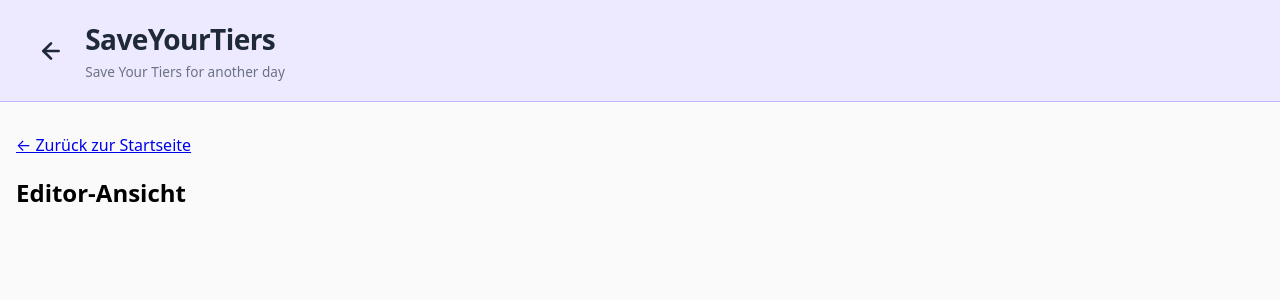
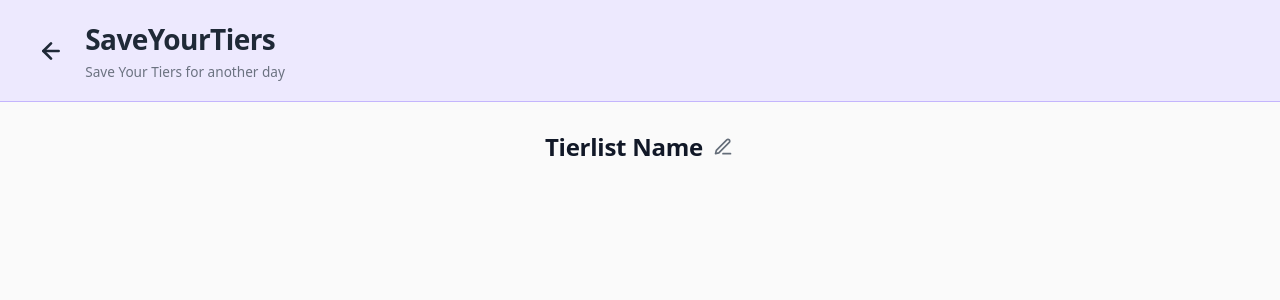
Before and after one commit to 2711AnnaMaria/modul-324-buelk-minotti-hufschmid, an Angular app in the folder app/: page /editor in a window 1280 px wide. Shown: the top 300 px of the page. Built offline with nearby package versions, Linux system fonts and the light colour scheme.

Commit message:
feat: implement title editing functionality in editor component

```diff
--- a/app/src/app/pages/editor/editor.component.html
+++ b/app/src/app/pages/editor/editor.component.html
@@ -1,2 +1,34 @@
-<p><a routerLink="/">&larr; Zurück zur Startseite</a></p>
-<h2>Editor-Ansicht</h2>
+<div class="editor-header">
+  <div class="title-container">
+
+    @if (isEditingTitle) {
+      <form class="title-edit-form" (ngSubmit)="saveTitle()">
+        <input
+          #titleInputRef
+          type="text"
+          class="title-input"
+          [(ngModel)]="tempTierlistName"
+          name="tempTierlistName"
+          (blur)="saveTitle()"
+          (keydown.escape)="cancelEditing()"
+          placeholder="Tierlist Name"
+        />
+        <button type="submit" class="save-icon-btn" title="Speichern" aria-label="Speichern">
+          <svg xmlns="http://www.w3.org/2000/svg" width="20" height="20" viewBox="0 0 24 24" fill="none" stroke="currentColor" stroke-width="2" stroke-linecap="round" stroke-linejoin="round">
+            <polyline points="20 6 9 17 4 12"></polyline>
+          </svg>
+        </button>
+      </form>
+    } @else {
+      <div class="title-display-wrapper" (click)="startEditing()">
+        <h2 class="title-text">{{ tierlistName }}</h2>
+        <button type="button" class="edit-icon-btn" title="Namen bearbeiten" aria-label="Namen bearbeiten">
+          <svg xmlns="http://www.w3.org/2000/svg" width="20" height="20" viewBox="0 0 24 24" fill="none" stroke="currentColor" stroke-width="2" stroke-linecap="round" stroke-linejoin="round">
+            <path d="M12 20h9"></path>
+            <path d="M16.5 3.5a2.121 2.121 0 0 1 3 3L7 19l-4 1 1-4L16.5 3.5z"></path>
+          </svg>
+        </button>
+      </div>
+    }
+  </div>
+</div>
--- a/app/src/app/pages/editor/editor.component.scss
+++ b/app/src/app/pages/editor/editor.component.scss
@@ -1,4 +1,106 @@
 :host {
   display: block;
-  padding: 1rem;
+  padding: 1rem 2rem;
 }
+
+.editor-header {
+  display: flex;
+  align-items: center;
+  justify-content: center;
+  position: relative;
+  margin-bottom: 2rem;
+  padding: 0.5rem 0;
+
+  .title-container {
+    display: flex;
+    justify-content: center;
+    width: 100%;
+  }
+
+
+  .title-display-wrapper {
+    display: inline-flex;
+    align-items: center;
+    gap: 0.5rem;
+    cursor: pointer;
+    padding: 0.25rem 0.75rem;
+    border-radius: 8px;
+    transition: background-color 0.15s ease;
+
+    &:hover {
+      background-color: rgba(237, 233, 254, 0.5);
+
+      .edit-icon-btn {
+        opacity: 1;
+        color: #8b5cf6;
+      }
+    }
+
+    .title-text {
+      margin: 0;
+      font-size: 1.5rem;
+      font-weight: 600;
+      color: #111827;
+      letter-spacing: -0.01em;
+    }
+
+    .edit-icon-btn {
+      background: none;
+      border: none;
+      padding: 2px;
+      margin: 0;
+      cursor: pointer;
+      display: flex;
+      align-items: center;
+      justify-content: center;
+      color: #4b5563;
+      opacity: 0.85;
+      transition: opacity 0.15s ease, color 0.15s ease, transform 0.15s ease;
+
+      &:hover {
+        transform: scale(1.1);
+        color: #8b5cf6;
+      }
+    }
+  }
+
+  .title-edit-form {
+    display: inline-flex;
+    align-items: center;
+    gap: 0.5rem;
+    width: 100%;
+    max-width: 450px;
+
+    .title-input {
+      flex: 1;
+      font-size: 1.5rem;
+      font-weight: 600;
+      color: #111827;
+      text-align: center;
+      border: 1.5px solid #8b5cf6;
+      border-radius: 8px;
+      padding: 0.25rem 0.75rem;
+      background-color: #ffffff;
+      outline: none;
+      box-shadow: 0 0 0 3px rgba(139, 92, 246, 0.15);
+    }
+
+    .save-icon-btn {
+      background-color: #8b5cf6;
+      color: #ffffff;
+      border: none;
+      border-radius: 8px;
+      width: 34px;
+      height: 34px;
+      display: flex;
+      align-items: center;
+      justify-content: center;
+      cursor: pointer;
+      transition: background-color 0.15s ease;
+
+      &:hover {
+        background-color: #7c3aed;
+      }
+    }
+  }
+}
--- a/app/src/app/pages/editor/editor.component.ts
+++ b/app/src/app/pages/editor/editor.component.ts
@@ -1,10 +1,51 @@
-import { Component } from '@angular/core';
-import { RouterLink } from '@angular/router';
+import { Component, ElementRef, OnInit, ViewChild } from '@angular/core';
+import { FormsModule } from '@angular/forms';
 
 @Component({
   selector: 'app-editor',
-  imports: [RouterLink],
+  imports: [FormsModule],
   templateUrl: './editor.component.html',
   styleUrl: './editor.component.scss',
 })
-export class EditorComponent {}
+
+export class EditorComponent implements OnInit {
+  @ViewChild('titleInputRef') titleInputRef?: ElementRef<HTMLInputElement>;
+
+  tierlistName = 'Tierlist Name';
+  tempTierlistName = 'Tierlist Name';
+  isEditingTitle = false;
+
+  ngOnInit(): void {
+    const nameFromStorage = localStorage.getItem('tierlistName');
+    if (nameFromStorage && nameFromStorage.trim()) {
+      this.tierlistName = nameFromStorage.trim();
+      this.tempTierlistName = this.tierlistName;
+    }
+  }
+
+  startEditing(): void {
+    this.tempTierlistName = this.tierlistName;
+    this.isEditingTitle = true;
+    setTimeout(() => {
+      this.titleInputRef?.nativeElement.focus();
+      this.titleInputRef?.nativeElement.select();
+    }, 0);
+  }
+
+  saveTitle(): void {
+    if (!this.isEditingTitle) {
+      return;
+    }
+    const trimmed = this.tempTierlistName.trim();
+    if (trimmed) {
+      this.tierlistName = trimmed;
+      localStorage.setItem('tierlistName', this.tierlistName);
+    }
+    this.isEditingTitle = false;
+  }
+
+  cancelEditing(): void {
+    this.tempTierlistName = this.tierlistName;
+    this.isEditingTitle = false;
+  }
+}
```
